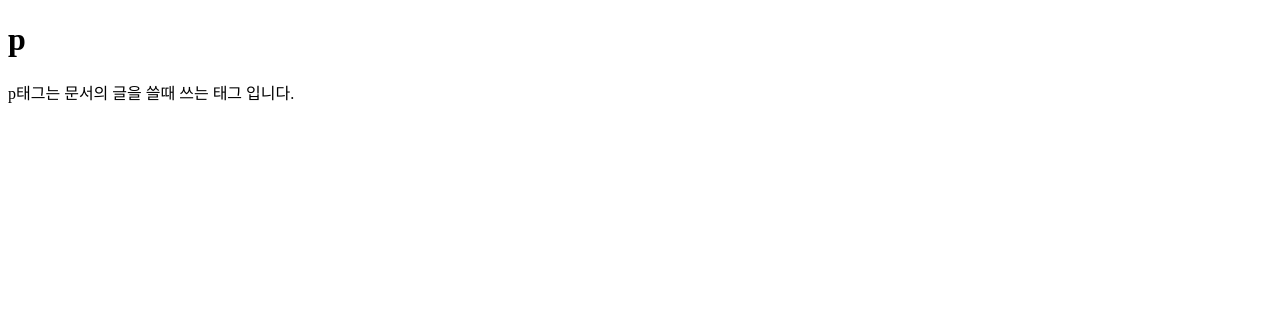
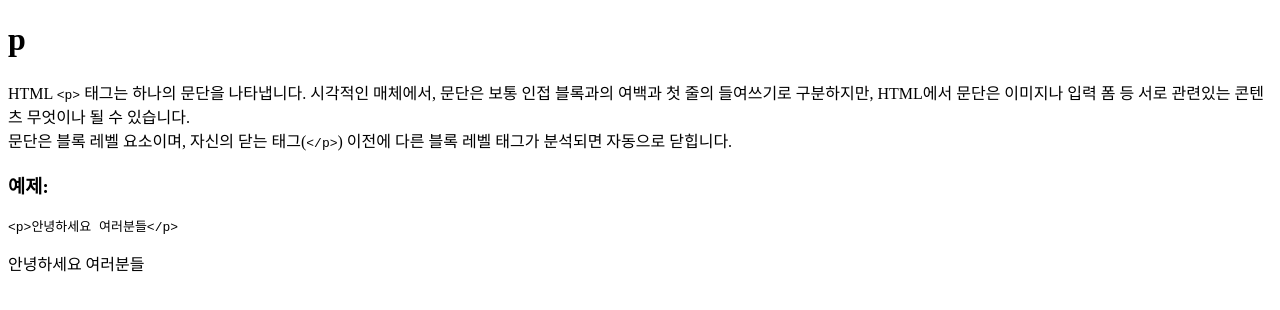
Before and after one commit to anione-web-club/html-docs, a SvelteKit app: page /tag/p in a window 1280 px wide. Shown: the top 310 px of the page. Built offline with nearby package versions, Linux system fonts and the light colour scheme.

Commit message:
Add p page's content

```diff
--- a/src/routes/tag/p/+page.svelte
+++ b/src/routes/tag/p/+page.svelte
@@ -1,3 +1,19 @@
 <h1>p</h1>
 
-<p>p태그는 문서의 글을 쓸때 쓰는 태그 입니다.</p>
+<p>
+    HTML <code>{'<p>'}</code> 태그는 하나의 문단을 나타냅니다.
+    시각적인 매체에서, 문단은 보통 인접 블록과의 여백과 첫 줄의 들여쓰기로 구분하지만,
+    HTML에서 문단은 이미지나 입력 폼 등 서로 관련있는 콘텐츠 무엇이나 될 수 있습니다.
+    <br>
+    문단은 블록 레벨 요소이며, 자신의 닫는 태그(<code>{'</p>'}</code>) 이전에 다른 블록 레벨 태그가 분석되면 자동으로 닫힙니다.
+</p>
+
+<h3>예제:</h3>
+
+<code>
+    {`
+        <p>안녕하세요 여러분들</p>
+    `}
+</code>
+
+<p>안녕하세요 여러분들</p>
```
